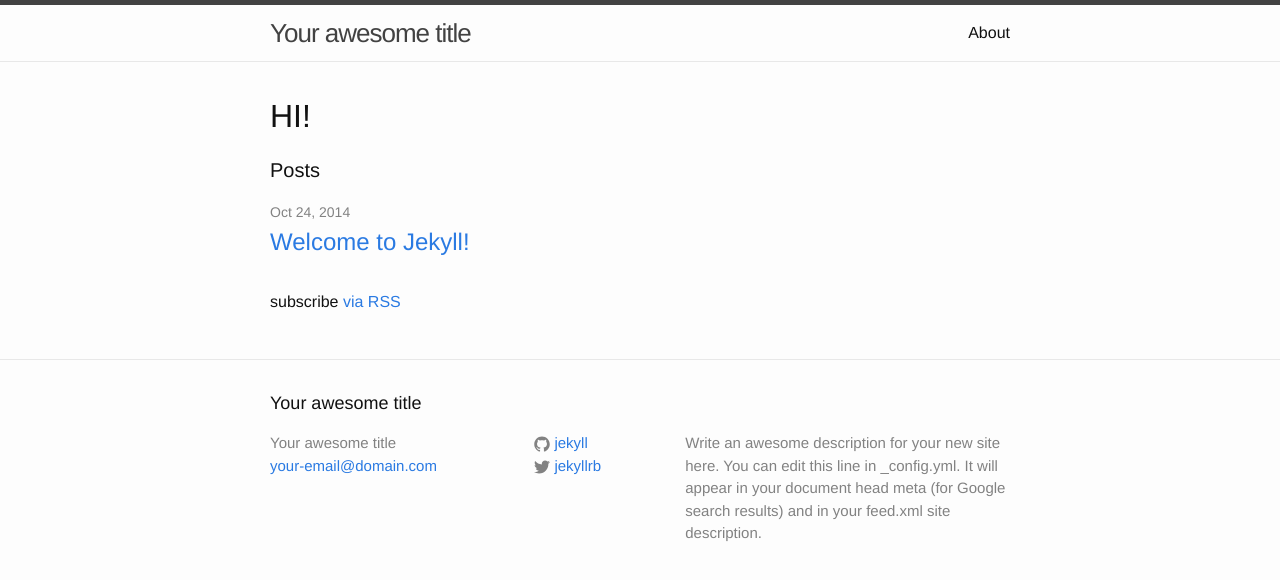
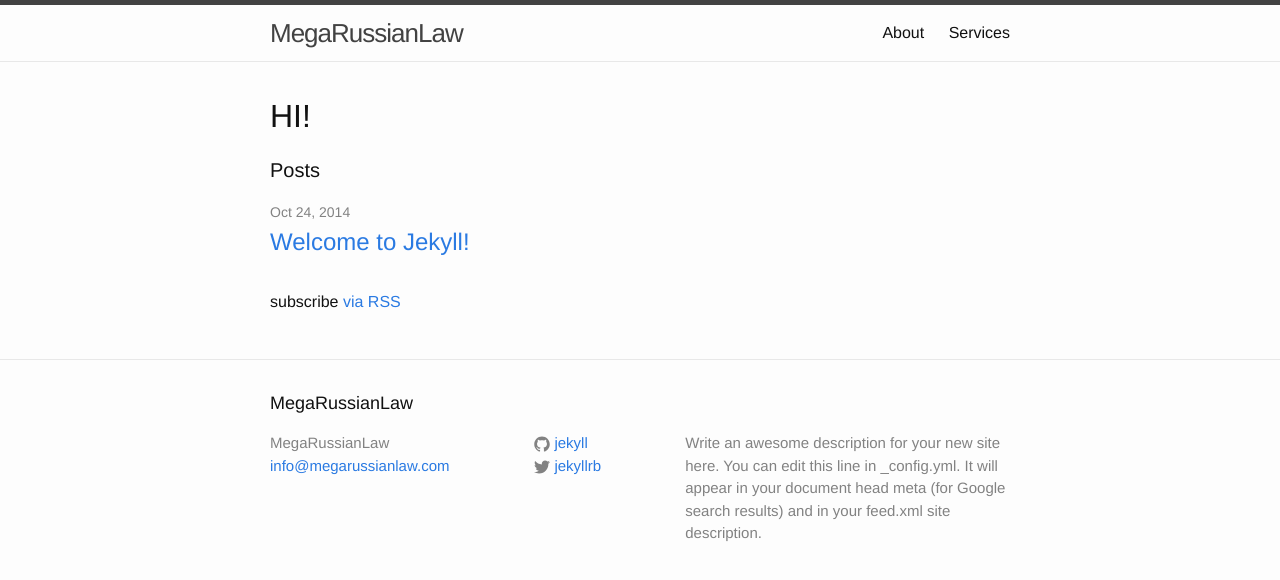
Before and after one commit to megarussianlaw/megarussianlaw.github.io, a Jekyll site: the page built from index.html, in a window 1280 px wide. Shown: the top 580 px of the page. Built offline with Jekyll 4.4.1, drawn with Linux system fonts in a browser that asks for light colours.

Commit message:
service placeholder

```diff
--- a/_config.yml
+++ b/_config.yml
@@ -1,14 +1,30 @@
 # Site settings
-title: Your awesome title
-email: your-email@domain.com
+title: MegaRussianLaw
+email: info@megarussianlaw.com
 description: > # this means to ignore newlines until "baseurl:"
   Write an awesome description for your new site here. You can edit this
   line in _config.yml. It will appear in your document head meta (for
   Google search results) and in your feed.xml site description.
 baseurl: "" # the subpath of your site, e.g. /blog/
-url: "http://yourdomain.com" # the base hostname & protocol for your site
+url: "http://megarussianlaw.com" # the base hostname & protocol for your site
 twitter_username: jekyllrb
 github_username:  jekyll
 
 # Build settings
 markdown: kramdown
+
+permalink: /:title/
+
+defaults:
+  -
+    scope:
+      path: _posts/en
+    values:
+      layout: default
+      lang: en
+  -
+    scope:
+      path: _posts/ru
+    values:
+      layout: default
+      lang: ru
```
Also changed, not shown: services.md (added, +7 -0 lines).
